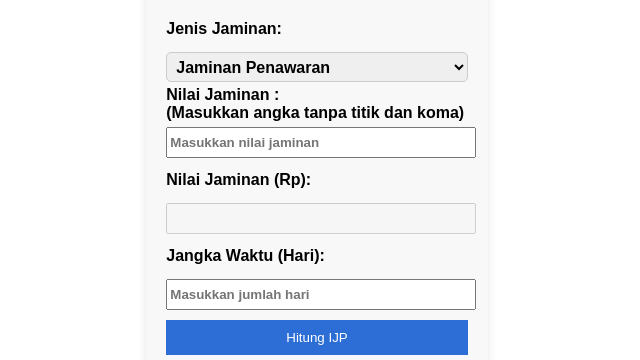
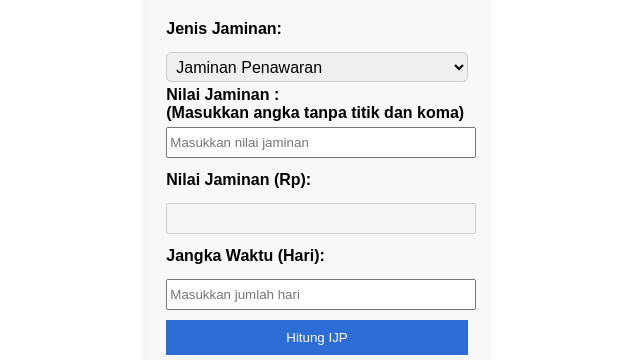
Before and after one commit to Jamtizen/Kalkulator-IJP-SB, a plain HTML site: page index.html in a window 1280 px wide. Shown: the part 197-557 px from the top of the page, without its empty margins (323-963 px from the left). Drawn offline with Linux system fonts and the light colour scheme.

Commit message:
index.html

```diff
--- a/index.html
+++ b/index.html
@@ -8,8 +8,12 @@
         body { font-family: Arial, sans-serif; display: flex; justify-content: center; margin-top: 50px; }
         .container { background: #f8f8f8; padding: 20px; border-radius: 10px; box-shadow: 0px 0px 10px rgba(0,0,0,0.1); }
         h2 { background: #2c6ed5; color: white; padding: 10px; text-align: center; border-radius: 5px; }
-        label, select, input { display: flex; align-items: center ; width: 100%; height: 25px ; font-weight: bold; margin-top: 10px; }
+        label, select, input { display: flex; align-items: center ; width: 100%; font-weight: bold ; height: 25px ; margin-top: 10px; }
 
+input, select, textarea {
+	font-weight: normal;
+    color: black; /* Pastikan warna teks dalam input tetap default */
+}
 	select {
             height: 30px; /* Ganti dengan tinggi yang diinginkan, misalnya 25px */
             padding: 5px;
```
